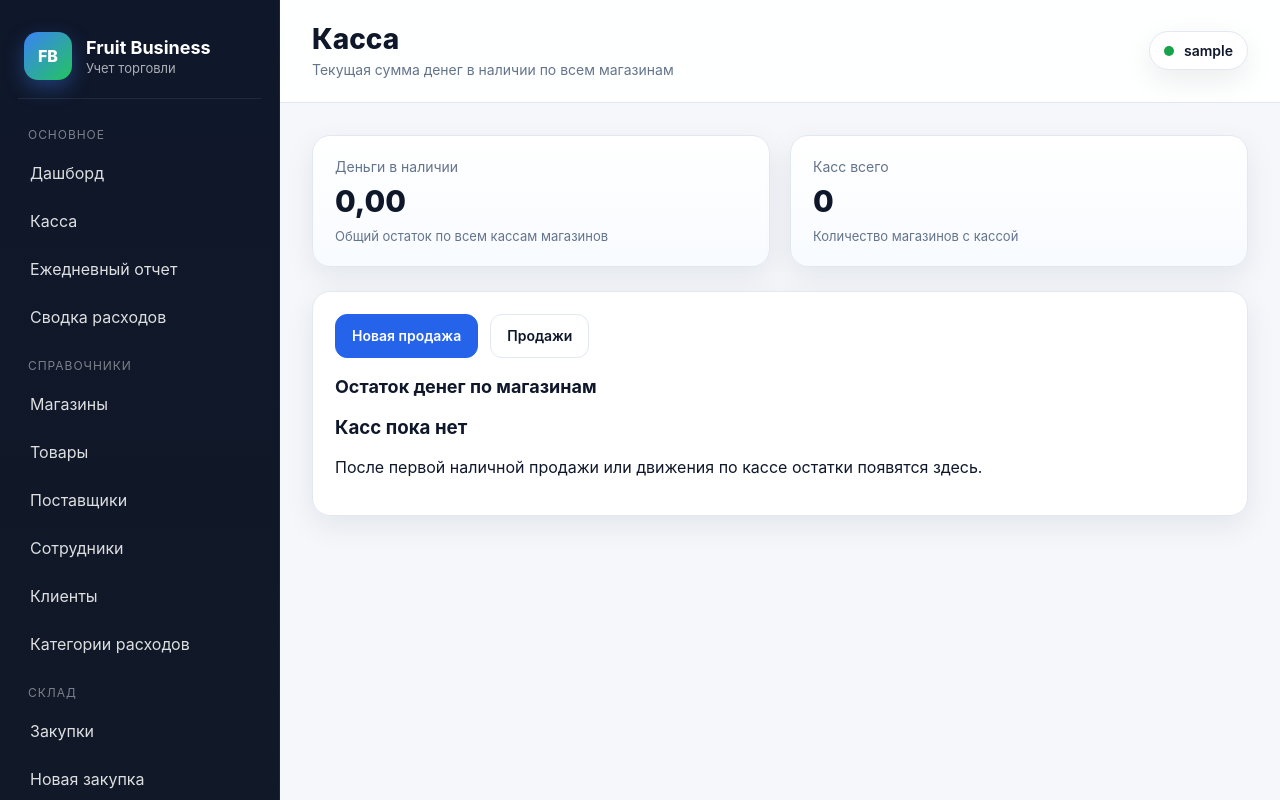
After one commit to aqsins1997-dotcom/fruit_accounting, a Django app: page /sales/cash/ in a window 1280 px wide. The commit adds this page. Run offline with Django 5.2, Linux system fonts and the light colour scheme; the visitor is signed in with stand-in values (Sample User, id 1); data that the repository does not hold is empty.

Commit message:
Add dedicated cash register page

```diff
--- a/apps/dashboard/views.py
+++ b/apps/dashboard/views.py
@@ -8,7 +8,7 @@ from django.utils import timezone
 from apps.core.models import Product, Store
 from apps.expenses.models import EmployeeAdvance, Expense, SalaryPayment, StoreExpense
 from apps.inventory.models import StoreStock
-from apps.sales.models import Sale
+from apps.sales.models import CashRegister, Sale
 
 
 @login_required
@@ -20,6 +20,7 @@ def index(request):
 
     total_stock = StoreStock.objects.aggregate(total=Sum("quantity_kg"))["total"] or 0
     today_sales = Sale.objects.filter(date=today).aggregate(total=Sum("total_amount"))["total"] or 0
+    total_cash = CashRegister.objects.aggregate(total=Sum("balance"))["total"] or Decimal("0.00")
 
     today_employee_expenses = Expense.objects.filter(date=today).aggregate(total=Sum("amount"))["total"] or Decimal("0.00")
     today_store_expenses = StoreExpense.objects.filter(date=today).aggregate(total=Sum("amount"))["total"] or Decimal("0.00")
@@ -39,6 +40,7 @@ def index(request):
             "products_count": products_count,
             "total_stock": total_stock,
             "today_sales": today_sales,
+            "total_cash": total_cash,
             "today_total_expenses": today_total_expenses,
             "today_expense_count": today_expense_count,
             "today_salary_payments": today_salary_payments,
--- a/apps/sales/urls.py
+++ b/apps/sales/urls.py
@@ -1,10 +1,11 @@
 from django.urls import path
 
-from .views import sale_create, sale_list
+from .views import cash_registers, sale_create, sale_list
 
 app_name = "sales"
 
 urlpatterns = [
     path("sales/", sale_list, name="sale_list"),
     path("sales/add/", sale_create, name="sale_create"),
+    path("sales/cash/", cash_registers, name="cash_registers"),
 ]
--- a/apps/sales/views.py
+++ b/apps/sales/views.py
@@ -1,6 +1,7 @@
 from django.contrib import messages
 from django.contrib.auth.decorators import login_required
 from django.db import transaction
+from django.db.models import Sum
 from django.shortcuts import redirect, render
 
 from .forms import SaleCreateForm, SaleItemCreateForm
@@ -43,3 +44,17 @@ def sale_list(request):
             "cash_registers": cash_registers,
         },
     )
+
+
+@login_required
+def cash_registers(request):
+    registers = CashRegister.objects.select_related("store").order_by("store__name")
+    total_cash = registers.aggregate(total=Sum("balance"))["total"] or 0
+    return render(
+        request,
+        "sales/cash_registers.html",
+        {
+            "cash_registers": registers,
+            "total_cash": total_cash,
+        },
+    )
--- a/templates/base.html
+++ b/templates/base.html
@@ -22,6 +22,7 @@
             <div class="nav-section">
                 <div class="nav-section__title">Основное</div>
                 <a href="{% url 'dashboard:index' %}" class="nav-link">Дашборд</a>
+                <a href="{% url 'sales:cash_registers' %}" class="nav-link">Касса</a>
                 <a href="{% url 'reports:daily_store_report' %}" class="nav-link">Ежедневный отчет</a>
                 <a href="{% url 'expenses:expense_report' %}" class="nav-link">Сводка расходов</a>
             </div>
@@ -63,6 +64,7 @@
             <div class="nav-section">
                 <div class="nav-section__title">Продажи и долги</div>
                 <a href="{% url 'sales:sale_list' %}" class="nav-link">Продажи</a>
+                <a href="{% url 'sales:cash_registers' %}" class="nav-link">Касса</a>
                 <a href="{% url 'sales:sale_create' %}" class="nav-link">Новая продажа</a>
                 <a href="{% url 'reports:debtors_report' %}" class="nav-link">Должники</a>
                 <a href="{% url 'credits:credit_payment_list' %}" class="nav-link">История оплат клиентов</a>
--- /dev/null
+++ b/templates/sales/cash_registers.html
@@ -0,0 +1,56 @@
+{% extends "base.html" %}
+
+{% block title %}Касса{% endblock %}
+{% block page_title %}Касса{% endblock %}
+{% block page_subtitle %}Текущая сумма денег в наличии по всем магазинам{% endblock %}
+
+{% block content %}
+<section class="grid" style="gap: 24px;">
+    <section class="grid grid--2">
+        <div class="stat-card">
+            <div class="stat-card__label">Деньги в наличии</div>
+            <div class="stat-card__value">{{ total_cash|floatformat:2 }}</div>
+            <div class="stat-card__meta">Общий остаток по всем кассам магазинов</div>
+        </div>
+        <div class="stat-card">
+            <div class="stat-card__label">Касс всего</div>
+            <div class="stat-card__value">{{ cash_registers|length }}</div>
+            <div class="stat-card__meta">Количество магазинов с кассой</div>
+        </div>
+    </section>
+
+    <section class="card">
+        <div class="quick-actions" style="margin-bottom: 18px;">
+            <a href="{% url 'sales:sale_create' %}" class="btn btn--primary">Новая продажа</a>
+            <a href="{% url 'sales:sale_list' %}" class="btn">Продажи</a>
+        </div>
+
+        <h3 class="card__title">Остаток денег по магазинам</h3>
+        {% if cash_registers %}
+            <div class="table-wrap">
+                <table class="table">
+                    <thead>
+                        <tr>
+                            <th>Магазин</th>
+                            <th>Сумма в кассе</th>
+                        </tr>
+                    </thead>
+                    <tbody>
+                        {% for register in cash_registers %}
+                        <tr>
+                            <td>{{ register.store.name }}</td>
+                            <td>{{ register.balance|floatformat:2 }}</td>
+                        </tr>
+                        {% endfor %}
+                    </tbody>
+                </table>
+            </div>
+        {% else %}
+            <div class="empty-state">
+                <h3>Касс пока нет</h3>
+                <p>После первой наличной продажи или движения по кассе остатки появятся здесь.</p>
+            </div>
+        {% endif %}
+    </section>
+</section>
+{% endblock %}
```
Also changed, not shown: templates/dashboard/index.html (+8 -0 lines).
